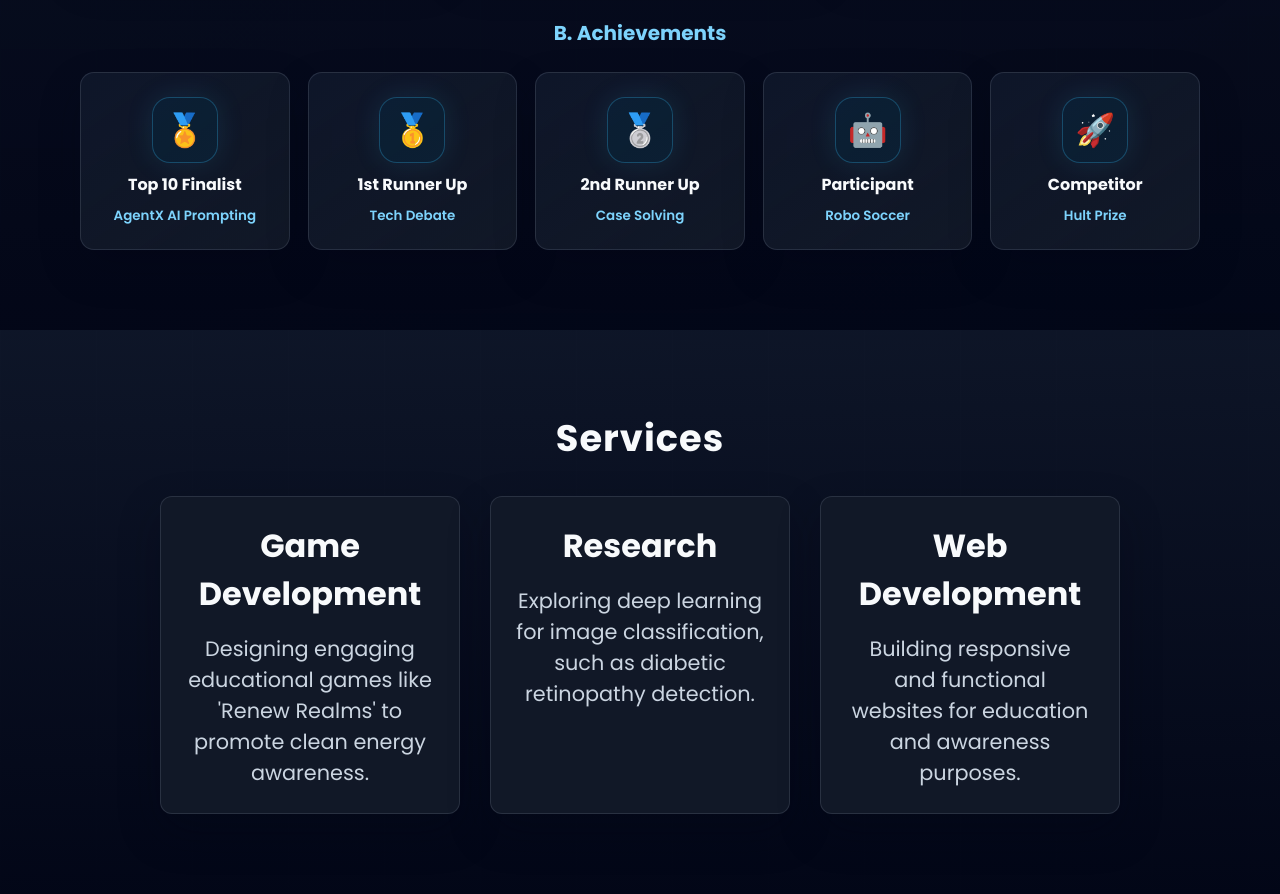
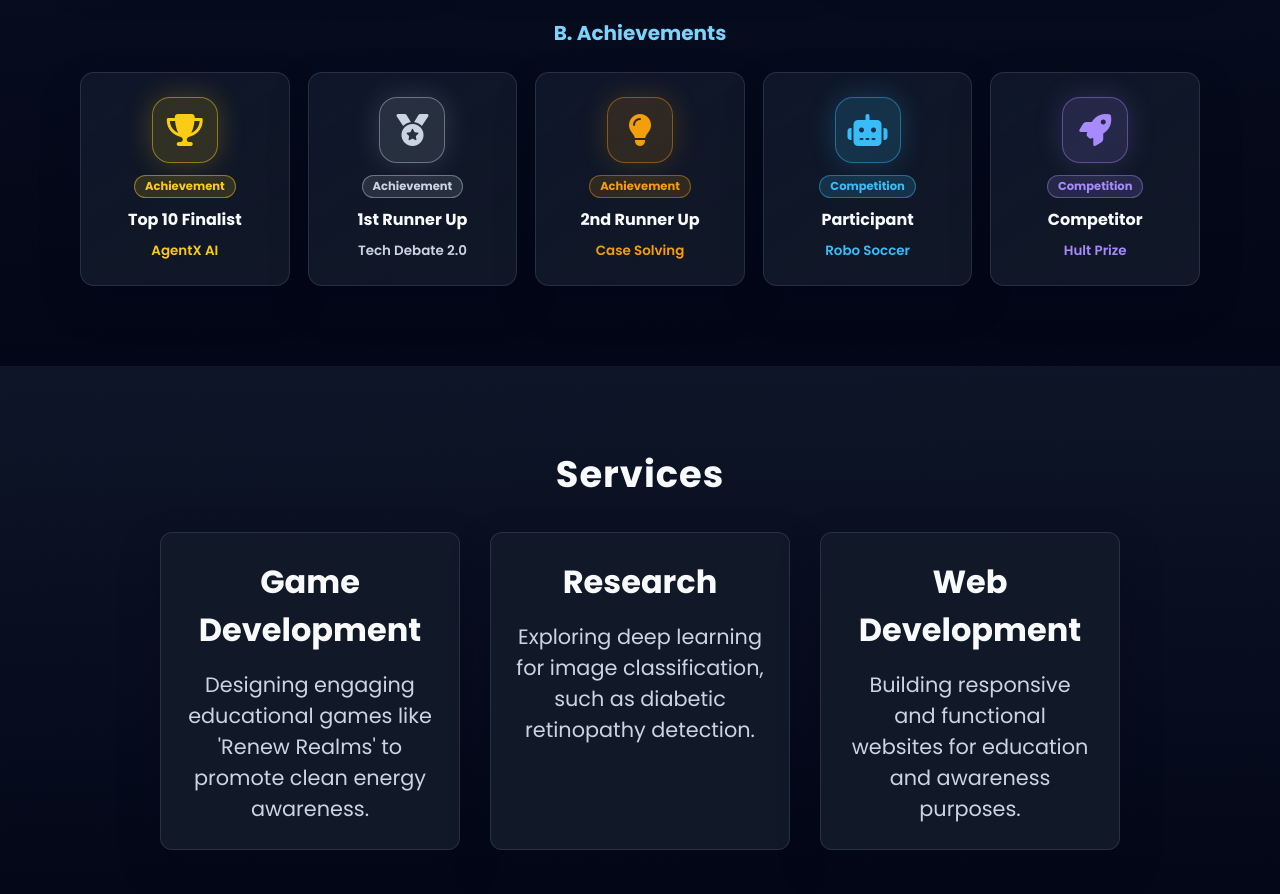
Before and after one commit to nafisasraboni/portfolio-final, a website: page index.html in a window 1280 px wide. Shown: the part 7192-8086 px from the top of the page. Drawn offline with Linux system fonts and the light colour scheme.

Commit message:
update animation

```diff
--- a/css/style.css
+++ b/css/style.css
@@ -889,6 +889,54 @@
             gap: 18px;
         }
 
+        .achievement-card,
+        .achievement-modal-card {
+            --achievement-accent: #38bdf8;
+            --achievement-accent-soft: rgba(56, 189, 248, 0.16);
+            --achievement-accent-border: rgba(56, 189, 248, 0.4);
+            --achievement-accent-shadow: rgba(56, 189, 248, 0.2);
+        }
+
+        .achievement-card[data-theme="gold"],
+        .achievement-modal-card[data-theme="gold"] {
+            --achievement-accent: #facc15;
+            --achievement-accent-soft: rgba(250, 204, 21, 0.14);
+            --achievement-accent-border: rgba(250, 204, 21, 0.48);
+            --achievement-accent-shadow: rgba(250, 204, 21, 0.24);
+        }
+
+        .achievement-card[data-theme="silver"],
+        .achievement-modal-card[data-theme="silver"] {
+            --achievement-accent: #cbd5e1;
+            --achievement-accent-soft: rgba(203, 213, 225, 0.13);
+            --achievement-accent-border: rgba(203, 213, 225, 0.42);
+            --achievement-accent-shadow: rgba(203, 213, 225, 0.18);
+        }
+
+        .achievement-card[data-theme="bronze"],
+        .achievement-modal-card[data-theme="bronze"] {
+            --achievement-accent: #f59e0b;
+            --achievement-accent-soft: rgba(245, 158, 11, 0.14);
+            --achievement-accent-border: rgba(245, 158, 11, 0.42);
+            --achievement-accent-shadow: rgba(245, 158, 11, 0.2);
+        }
+
+        .achievement-card[data-theme="cyan"],
+        .achievement-modal-card[data-theme="cyan"] {
+            --achievement-accent: #38bdf8;
+            --achievement-accent-soft: rgba(56, 189, 248, 0.16);
+            --achievement-accent-border: rgba(56, 189, 248, 0.44);
+            --achievement-accent-shadow: rgba(56, 189, 248, 0.22);
+        }
+
+        .achievement-card[data-theme="purple"],
+        .achievement-modal-card[data-theme="purple"] {
+            --achievement-accent: #a78bfa;
+            --achievement-accent-soft: rgba(167, 139, 250, 0.15);
+            --achievement-accent-border: rgba(167, 139, 250, 0.42);
+            --achievement-accent-shadow: rgba(167, 139, 250, 0.2);
+        }
+
         .achievement-card {
             min-height: 178px;
             padding: 24px 16px;
@@ -913,9 +961,9 @@
 
         .achievement-card:hover,
         .achievement-card:focus-visible {
-            border-color: rgba(56, 189, 248, 0.52);
-            box-shadow: 0 24px 52px rgba(8, 145, 178, 0.22), inset 0 0 26px rgba(56, 189, 248, 0.08);
-            transform: translateY(-6px);
+            border-color: var(--achievement-accent-border);
+            box-shadow: 0 24px 52px var(--achievement-accent-shadow), inset 0 0 26px var(--achievement-accent-soft);
+            transform: translateY(-6px) scale(1.02);
             outline: none;
         }
 
@@ -926,17 +974,33 @@
             align-items: center;
             justify-content: center;
             font-size: 2rem;
-            border: 1px solid rgba(56, 189, 248, 0.28);
+            color: var(--achievement-accent);
+            border: 1px solid var(--achievement-accent-border);
             border-radius: 18px;
-            background: rgba(8, 47, 73, 0.34);
-            box-shadow: 0 0 28px rgba(56, 189, 248, 0.12);
+            background: var(--achievement-accent-soft);
+            box-shadow: 0 0 28px var(--achievement-accent-shadow);
             transition: transform 0.28s ease, box-shadow 0.28s ease;
         }
 
         .achievement-card:hover .achievement-icon,
         .achievement-card:focus-visible .achievement-icon {
-            box-shadow: 0 0 34px rgba(56, 189, 248, 0.28);
+            box-shadow: 0 0 34px var(--achievement-accent-shadow);
             transform: scale(1.05);
+        }
+
+        .achievement-icon i {
+            line-height: 1;
+        }
+
+        .achievement-badge {
+            padding: 5px 10px;
+            color: var(--achievement-accent);
+            font-size: 0.72rem;
+            font-weight: 700;
+            line-height: 1;
+            border: 1px solid var(--achievement-accent-border);
+            border-radius: 999px;
+            background: var(--achievement-accent-soft);
         }
 
         .achievement-title {
@@ -947,10 +1011,16 @@
         }
 
         .achievement-label {
-            color: #7dd3fc;
+            color: var(--achievement-accent);
             font-size: 0.84rem;
             font-weight: 600;
             line-height: 1.35;
+        }
+
+        @media (max-width: 1100px) {
+            .achievements-grid {
+                grid-template-columns: repeat(3, minmax(0, 1fr));
+            }
         }
 
         body.achievement-modal-open {
@@ -985,12 +1055,12 @@
             padding: 34px;
             color: #cbd5e1;
             text-align: center;
-            border: 1px solid rgba(56, 189, 248, 0.28);
+            border: 1px solid var(--achievement-accent-border);
             border-radius: 18px;
             background:
                 linear-gradient(145deg, rgba(15, 23, 42, 0.92), rgba(17, 24, 39, 0.98)),
                 rgba(15, 23, 42, 0.96);
-            box-shadow: 0 34px 90px rgba(2, 6, 23, 0.5), 0 0 40px rgba(8, 145, 178, 0.14);
+            box-shadow: 0 34px 90px rgba(2, 6, 23, 0.5), 0 0 40px var(--achievement-accent-shadow);
             transform: translateY(16px) scale(0.96);
             transition: transform 0.28s ease;
         }
@@ -1033,11 +1103,16 @@
             display: inline-flex;
             align-items: center;
             justify-content: center;
+            color: var(--achievement-accent);
             font-size: 2.35rem;
-            border: 1px solid rgba(56, 189, 248, 0.28);
+            border: 1px solid var(--achievement-accent-border);
             border-radius: 22px;
-            background: rgba(8, 47, 73, 0.38);
-            box-shadow: 0 0 34px rgba(56, 189, 248, 0.18);
+            background: var(--achievement-accent-soft);
+            box-shadow: 0 0 34px var(--achievement-accent-shadow);
+        }
+
+        .achievement-modal-icon i {
+            line-height: 1;
         }
 
         .achievement-modal-card h3 {
@@ -1045,6 +1120,12 @@
             color: #f8fafc;
             font-size: clamp(1.55rem, 4vw, 2.2rem);
             line-height: 1.18;
+        }
+
+        .achievement-modal-event {
+            margin: -4px 0 14px;
+            color: var(--achievement-accent);
+            font-weight: 700;
         }
 
         .achievement-modal-card p {
--- a/sections/certifications.html
+++ b/sections/certifications.html
@@ -105,67 +105,87 @@
     <div class="certifications-group achievements-group">
         <h3 class="section-subheading">B. Achievements</h3>
         <div class="achievements-grid">
-            <button class="achievement-card" type="button"
-                data-icon="&#127941;"
+            <button class="achievement-card" type="button" data-theme="gold"
+                data-icon-class="fa-solid fa-trophy"
                 data-title="Top 10 Finalist (9th Position)"
                 data-label="AgentX AI Prompting Competition"
+                data-badge="Achievement"
                 data-organization="NetCom Learning &amp; Varendra University"
                 data-issued="2026"
                 data-skills="Prompt Engineering|Generative AI|Critical Thinking|Problem Solving"
                 data-description="Secured 9th Position in AgentX, an AI Prompting Competition organized by NetCom Learning in collaboration with Varendra University.">
-                <span class="achievement-icon" aria-hidden="true">&#127941;</span>
+                <span class="achievement-icon" aria-hidden="true">
+                    <i class="fa-solid fa-trophy"></i>
+                </span>
+                <span class="achievement-badge">Achievement</span>
                 <span class="achievement-title">Top 10 Finalist</span>
-                <span class="achievement-label">AgentX AI Prompting</span>
+                <span class="achievement-label">AgentX AI</span>
             </button>
 
-            <button class="achievement-card" type="button"
-                data-icon="&#129351;"
+            <button class="achievement-card" type="button" data-theme="silver"
+                data-icon-class="fa-solid fa-medal"
                 data-title="1st Runner Up"
                 data-label="Tech Debate 2.0"
+                data-badge="Achievement"
                 data-organization="Department of CSE, Varendra University"
                 data-issued="Jan 2024"
                 data-skills="Communication|Critical Thinking|Public Speaking"
                 data-description="Achieved 1st Runner Up position in Tech Debate 2.0 at VU Tech Carnival '24.">
-                <span class="achievement-icon" aria-hidden="true">&#129351;</span>
+                <span class="achievement-icon" aria-hidden="true">
+                    <i class="fa-solid fa-medal"></i>
+                </span>
+                <span class="achievement-badge">Achievement</span>
                 <span class="achievement-title">1st Runner Up</span>
-                <span class="achievement-label">Tech Debate</span>
+                <span class="achievement-label">Tech Debate 2.0</span>
             </button>
 
-            <button class="achievement-card" type="button"
-                data-icon="&#129352;"
+            <button class="achievement-card" type="button" data-theme="bronze"
+                data-icon-class="fa-solid fa-lightbulb"
                 data-title="2nd Runner Up"
                 data-label="Case Solving Competition"
+                data-badge="Competition"
                 data-organization="Rajshahi University Science Club (RUSC)"
                 data-issued="Oct 2023"
                 data-skills="Creative Problem Solving|Analytical Skills|Teamwork"
                 data-description="Secured 2nd Runner Up position in the Case Solving Competition at the 7th RUSC National Science Fiesta 2023.">
-                <span class="achievement-icon" aria-hidden="true">&#129352;</span>
+                <span class="achievement-icon" aria-hidden="true">
+                    <i class="fa-solid fa-lightbulb"></i>
+                </span>
+                <span class="achievement-badge">Achievement</span>
                 <span class="achievement-title">2nd Runner Up</span>
                 <span class="achievement-label">Case Solving</span>
             </button>
 
-            <button class="achievement-card" type="button"
-                data-icon="&#129302;"
+            <button class="achievement-card" type="button" data-theme="cyan"
+                data-icon-class="fa-solid fa-robot"
                 data-title="Participant"
                 data-label="Robo Soccer Competition"
+                data-badge="Participation"
                 data-organization="Varendra University"
                 data-issued="Jan 2024"
                 data-skills="Robotics|Teamwork"
                 data-description="Participated in the Robo Soccer Competition at VU Tech Carnival '24.">
-                <span class="achievement-icon" aria-hidden="true">&#129302;</span>
+                <span class="achievement-icon" aria-hidden="true">
+                    <i class="fa-solid fa-robot"></i>
+                </span>
+                <span class="achievement-badge">Competition</span>
                 <span class="achievement-title">Participant</span>
                 <span class="achievement-label">Robo Soccer</span>
             </button>
 
-            <button class="achievement-card" type="button"
-                data-icon="&#128640;"
+            <button class="achievement-card" type="button" data-theme="purple"
+                data-icon-class="fa-solid fa-rocket"
                 data-title="Competitor"
                 data-label="Hult Prize OnCampus Program"
+                data-badge="Competition"
                 data-organization="Hult Prize Foundation"
                 data-issued="Feb 2024"
                 data-skills="Entrepreneurship|Creativity and Innovation|Teamwork"
                 data-description="Participated as a competitor in the Hult Prize 2023-2024 OnCampus Program.">
-                <span class="achievement-icon" aria-hidden="true">&#128640;</span>
+                <span class="achievement-icon" aria-hidden="true">
+                    <i class="fa-solid fa-rocket"></i>
+                </span>
+                <span class="achievement-badge">Competition</span>
                 <span class="achievement-title">Competitor</span>
                 <span class="achievement-label">Hult Prize</span>
             </button>
@@ -178,6 +198,7 @@
             <div class="achievement-modal-icon" aria-hidden="true"></div>
             <span class="card-badge achievement-modal-label"></span>
             <h3 id="achievement-modal-title"></h3>
+            <p class="achievement-modal-event"></p>
             <p class="experience-meta achievement-modal-organization"></p>
             <p class="experience-duration achievement-modal-issued"></p>
             <div class="card-tags achievement-modal-skills" aria-label="Skills"></div>
```
Also changed, not shown: index.html (+3 -2 lines), js/script.js (+13 -3 lines).
